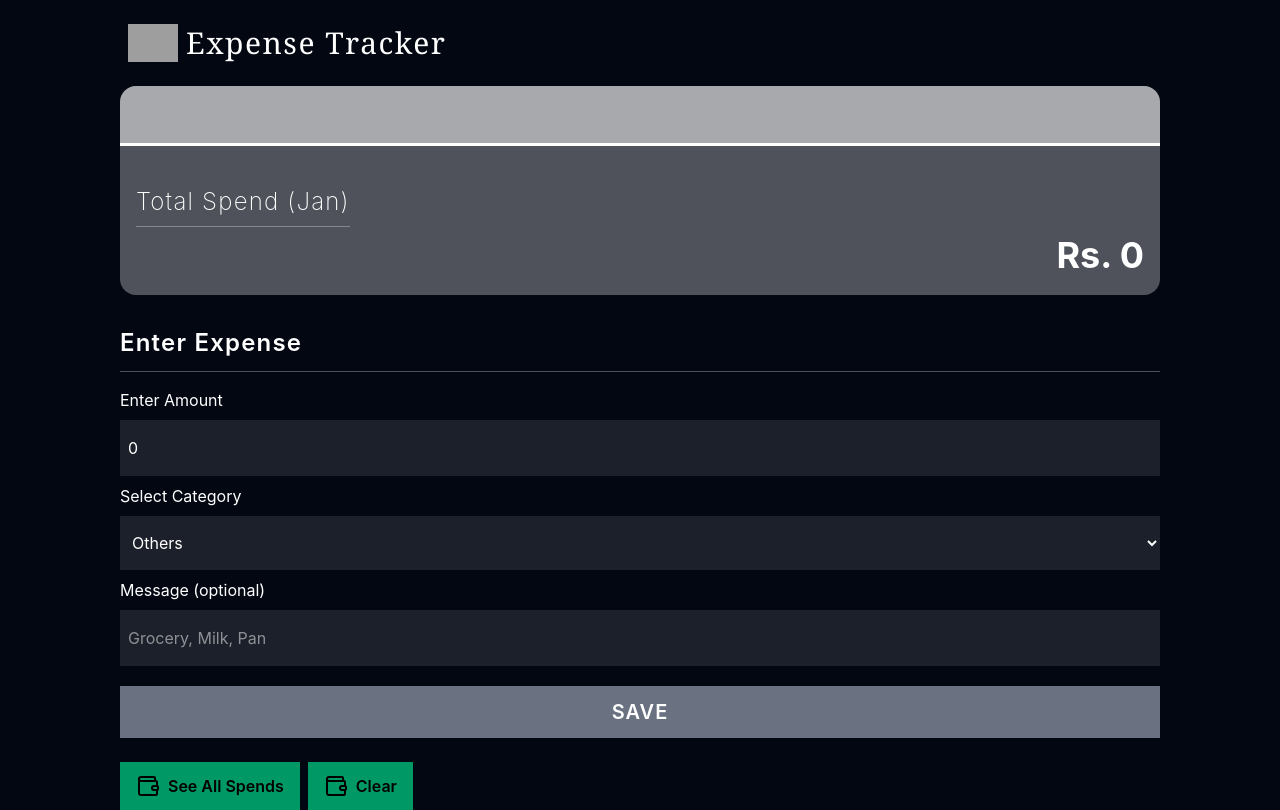
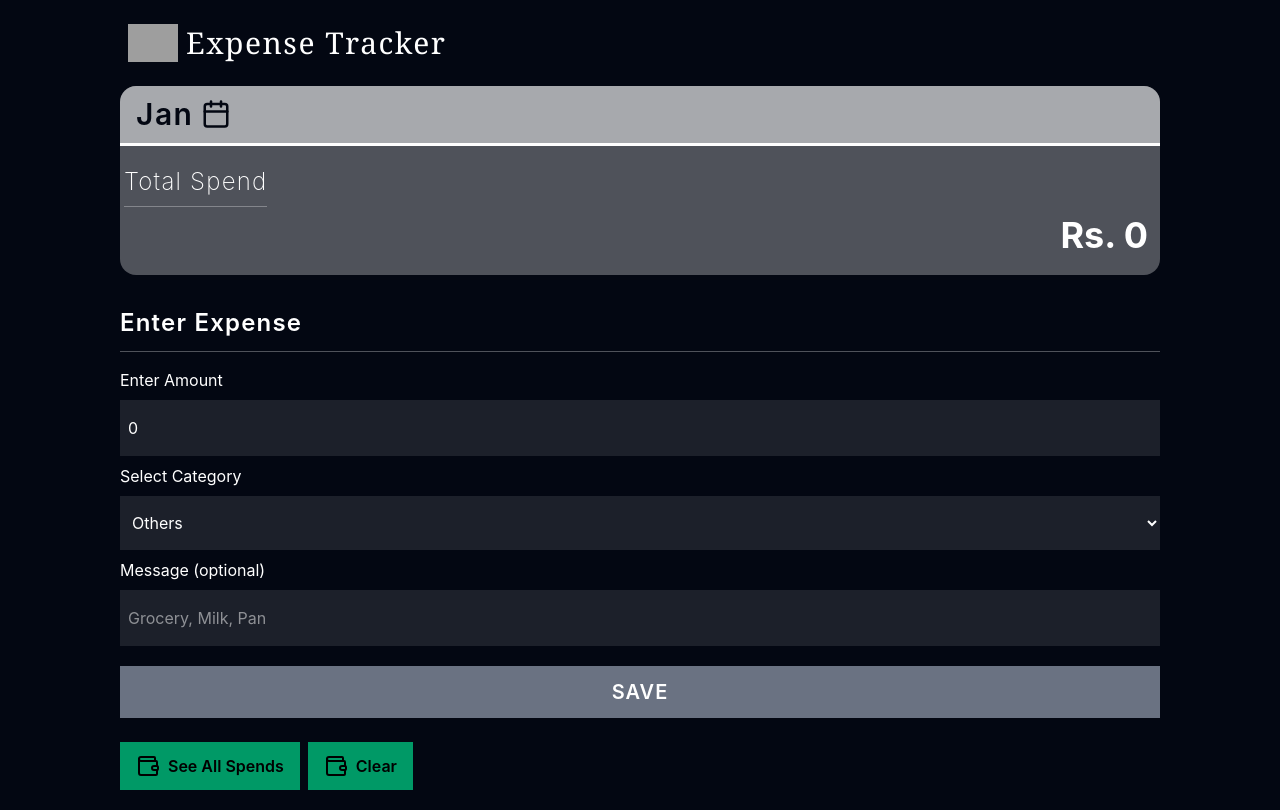
Before and after one commit to AbhirupRoy27/Expense-Tracker, a React (Vite) app in the folder Expense-Tracker-Frontend/: page / in a window 1280 px wide. Built offline with nearby package versions, Linux system fonts and the light colour scheme; grey boxes are pictures that could not be loaded.

Commit message:
feat: enhance AmountCard layout with month display and improved styling

```diff
--- a/Expense-Tracker-Frontend/src/App/components/AmountCard.jsx
+++ b/Expense-Tracker-Frontend/src/App/components/AmountCard.jsx
@@ -1,3 +1,4 @@
+import { Calendar } from 'lucide-react'
 import { useSelector } from 'react-redux'
 
 function AmountCard() {
@@ -22,12 +23,16 @@ function AmountCard() {
 
   return (
     <div className="w-full sm:w-auto  bg-white/30 my-6 rounded-2xl">
-      <div className="min-h-15 w-full bg-white/50 rounded-tr-2xl rounded-tl-2xl border-b-3 border-white object-cover"></div>
-      <div className="px-4 pt-10 pb-5">
+      <div className="min-h-15 w-full bg-white/50 rounded-tr-2xl rounded-tl-2xl border-b-3 border-white object-cover flex items-center">
+        <h1 className="text-3xl font-semibold tracking-wider text-gray-950 px-4 flex gap-2 items-center">
+          {month} <Calendar size={30} />
+        </h1>
+      </div>
+      <div className="px-1 py-5">
         <h2 className="text-2xl mb-2 font-extralight tracking-wider border-b border-white/30 w-fit pb-2">
-          Total Spend ({month})
+          Total Spend
         </h2>
-        <h1 className="text-4xl text-right font-bold">Rs. {amount}</h1>
+        <h1 className="text-4xl text-right font-bold px-2">Rs. {amount}</h1>
       </div>
     </div>
   )
```
